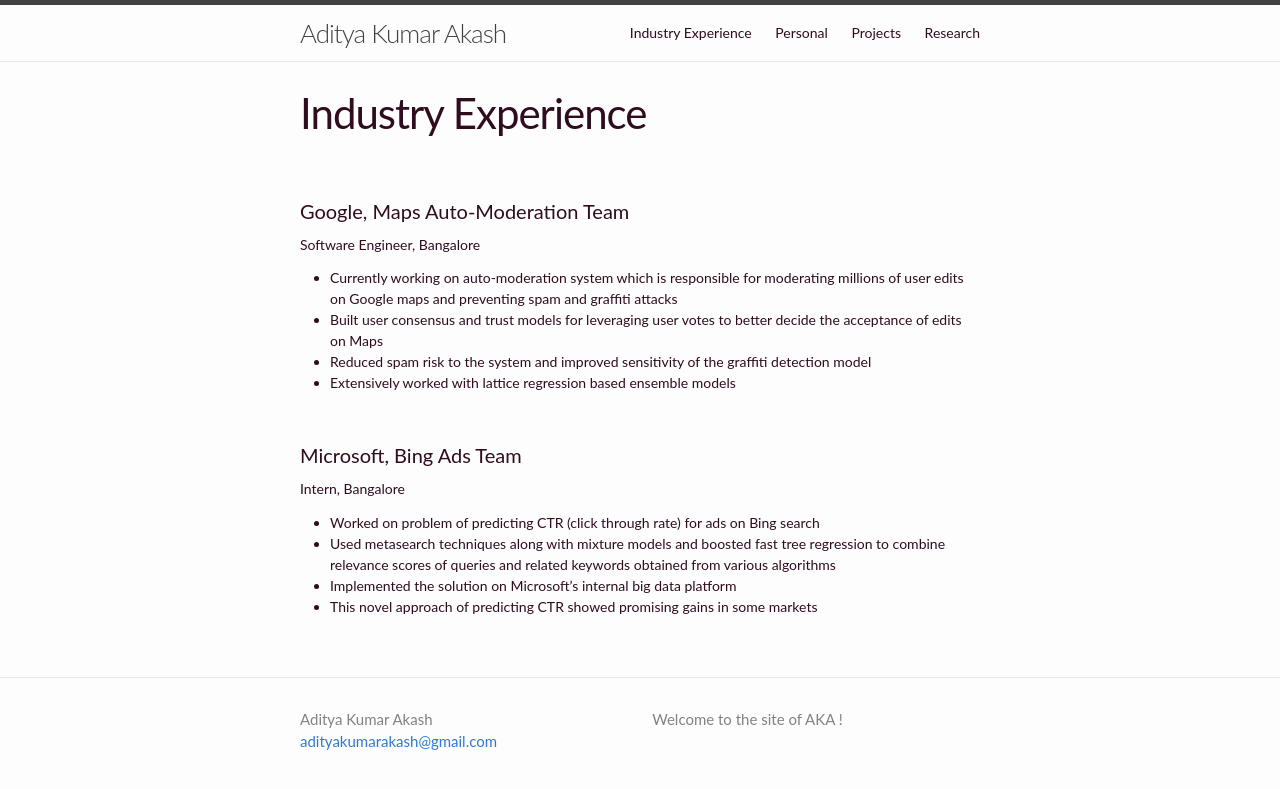
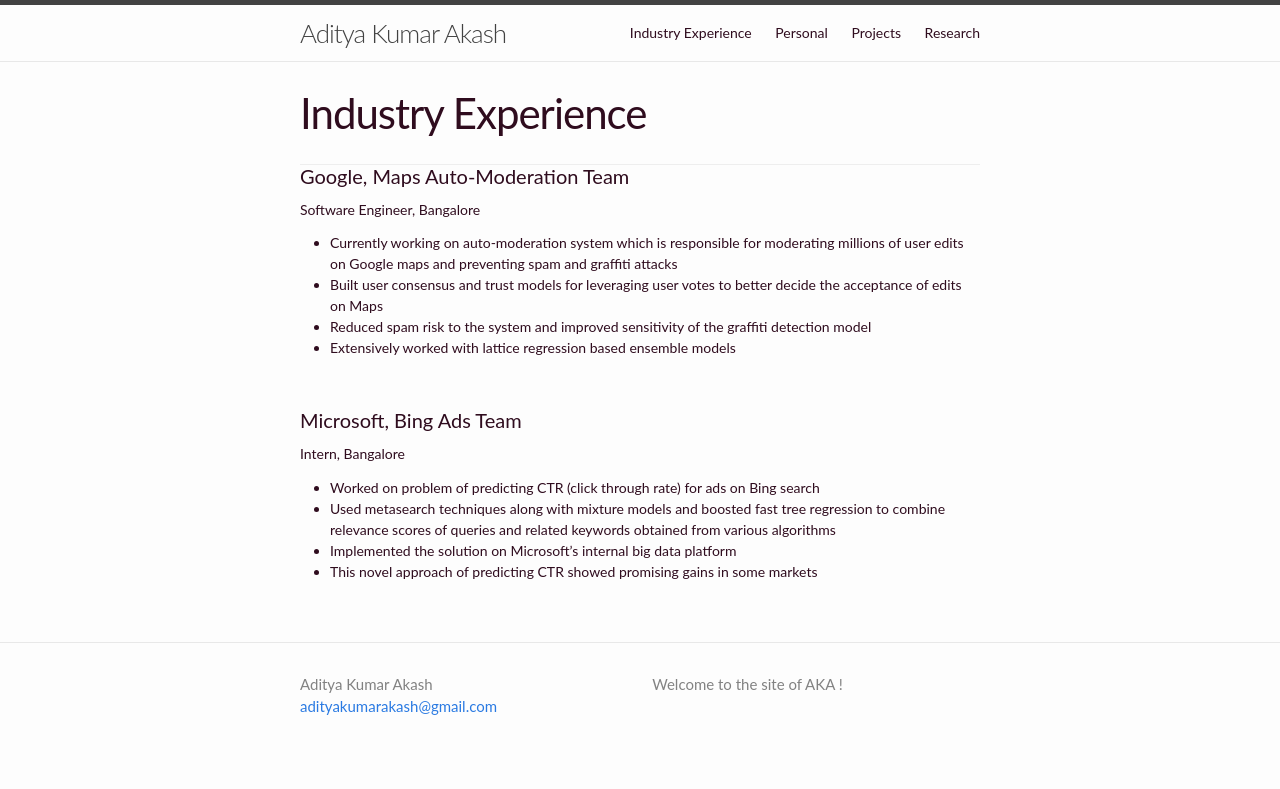
Before and after one commit to adityakumarakash/adityakumarakash.github.io, a Jekyll site: the page built from industry_experience.md, in a window 1280 px wide. Shown: the top 789 px of the page. Built offline with Jekyll 4.4.1, drawn with Linux system fonts in a browser that asks for light colours.

Commit message:
Update industry_experience.md

```diff
--- a/industry_experience.md
+++ b/industry_experience.md
@@ -3,8 +3,7 @@ layout: page
 title: Industry Experience
 permalink: /industry_experience/
 ---
-<br>
-
+****
 #### Google, Maps Auto-Moderation Team
 ##### Software Engineer, Bangalore
 * Currently working on auto-moderation system which is responsible for moderating millions of user edits on Google maps and preventing spam and graffiti attacks
```
